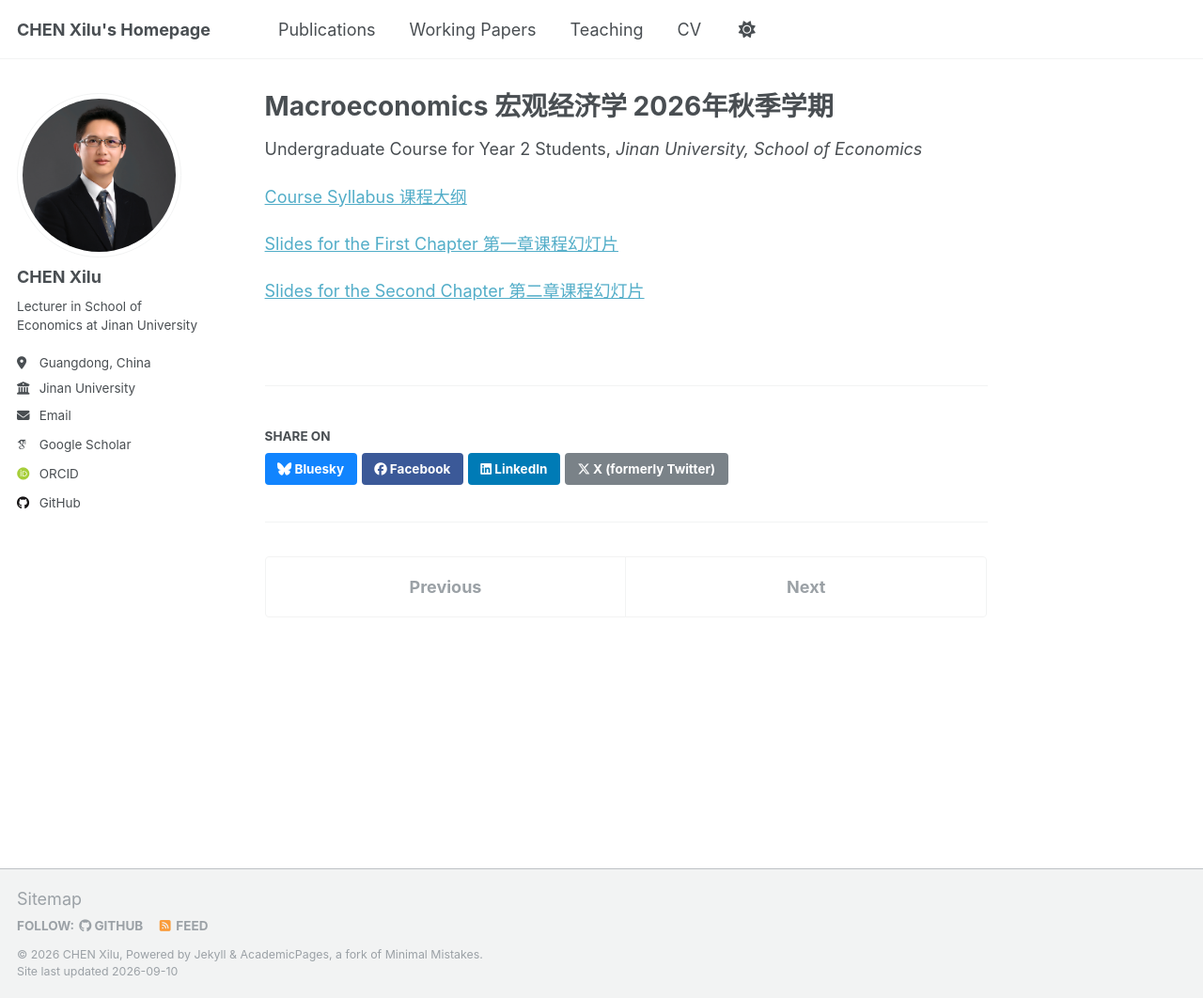
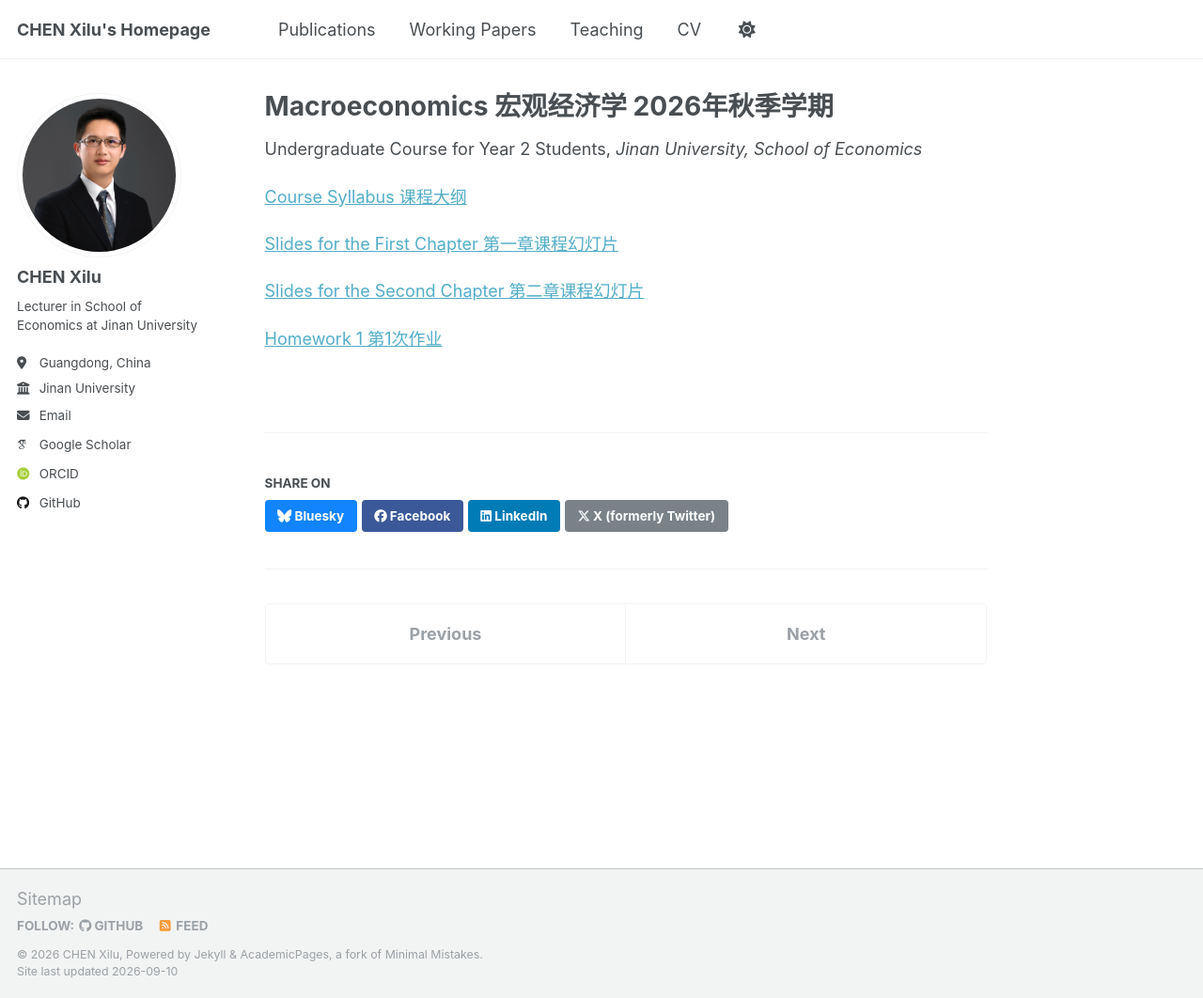
Before and after one commit to Xilu-CHEN/xilu-chen.github.io, a Jekyll site: the page built from _teaching/macro_2026_fall.md, in a window 1280 px wide and 1062 px high. Shown: the whole window at 94% size. Built offline with Jekyll 4.4.1, drawn with Linux system fonts in a browser that asks for light colours; some web fonts are replaced; a script that is not in the unit is left out.

Commit message:
Update macro course document with Homework 1 link
Added a link for Homework 1 and formatted the document.

```diff
--- a/_teaching/macro_2026_fall.md
+++ b/_teaching/macro_2026_fall.md
@@ -11,8 +11,8 @@ excerpt: '[Course Syllabus 课程大纲](http://xilu-chen.github.io/files/.../20
 
 [Course Syllabus 课程大纲](http://xilu-chen.github.io/files/teaching_macro_2026_fall/2026秋教学大纲.pdf){:target="_blank"}
 
-
 [Slides for the First Chapter 第一章课程幻灯片](http://xilu-chen.github.io/files/teaching_macro_2026_fall/《宏观经济学》第1章.pdf){:target="_blank"}
 
+[Slides for the Second Chapter 第二章课程幻灯片](http://xilu-chen.github.io/files/teaching_macro_2026_fall/《宏观经济学》第2章.pdf){:target="_blank"}
 
-[Slides for the Second Chapter 第二章课程幻灯片](http://xilu-chen.github.io/files/teaching_macro_2026_fall/《宏观经济学》第2章.pdf){:target="_blank"}
+[Homework 1 第1次作业](http://xilu-chen.github.io/files/teaching_macro_2026_fall/宏观经济学第1次作业.pdf){:target="_blank"}
```
